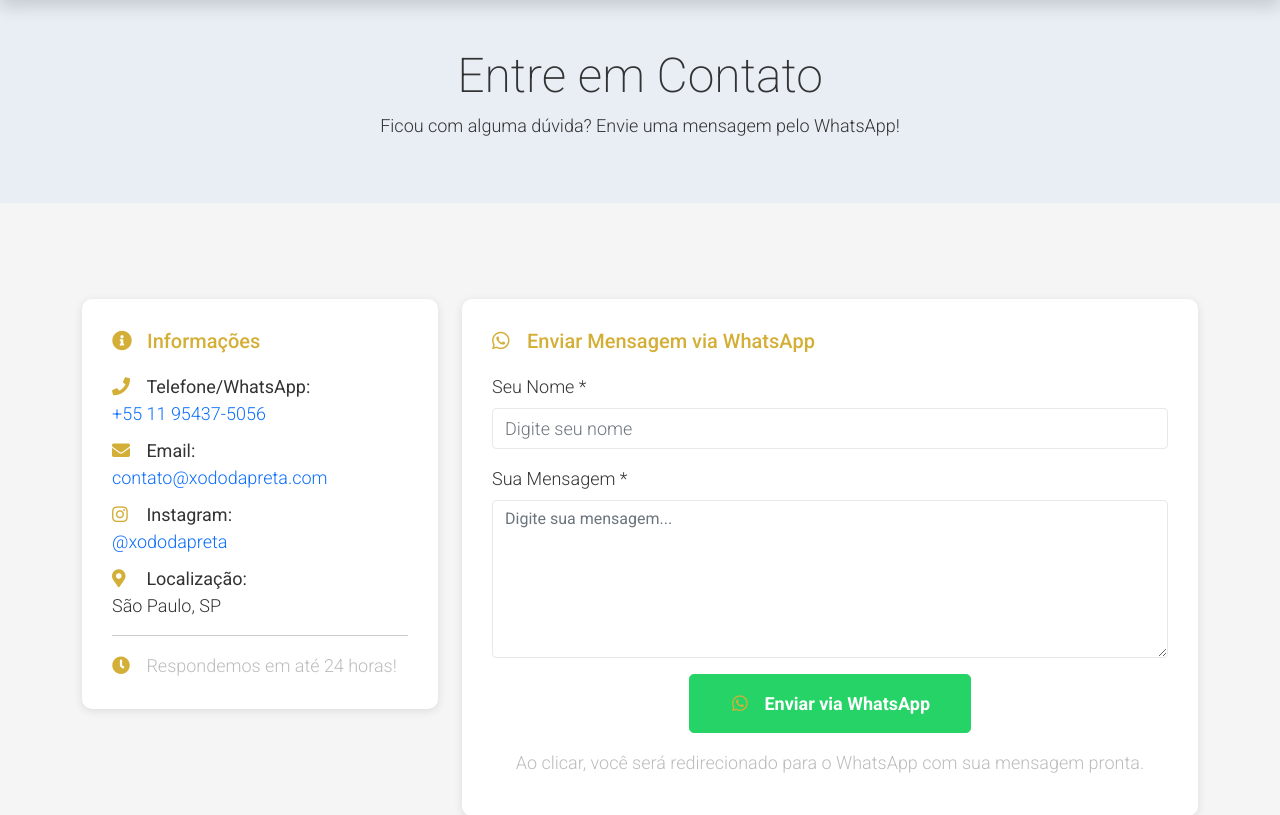
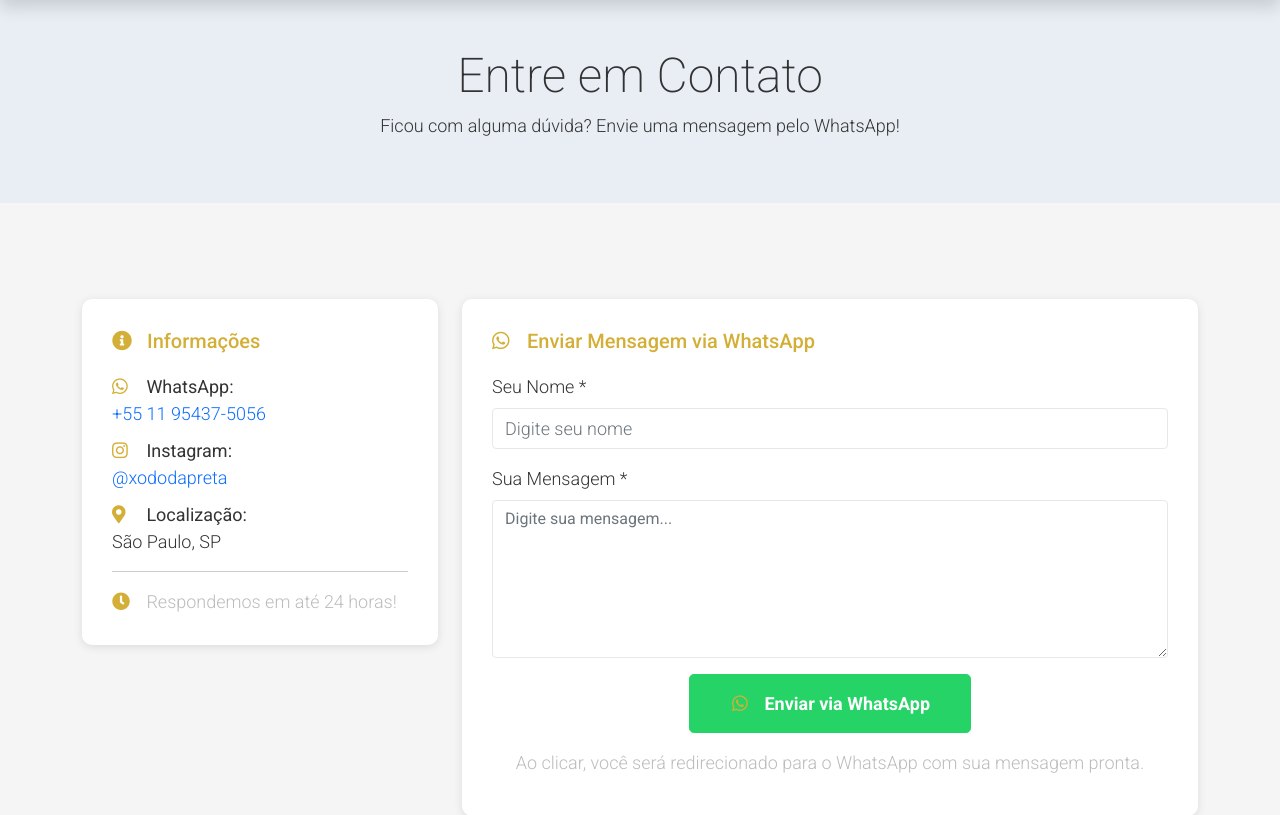
Before and after one commit to gustavobarros-07/Xod-da-Preta-, a Flask app: page /contact in a window 1280 px wide. Shown: the part 109-924 px from the top of the page. Run offline with Flask 3, Linux system fonts and the light colour scheme; some libraries are stand-ins or nearby versions.

Commit message:
fix: Atualiza página de contato e atualiza link do Facebook.

```diff
--- a/app/templates/contact.html
+++ b/app/templates/contact.html
@@ -149,18 +149,10 @@
                     <h5><i class="fas fa-info-circle"></i> Informações</h5>
 
                     <p>
-                        <i class="fas fa-phone"></i>
-                        <strong>Telefone/WhatsApp:</strong><br>
+                        <i class="fab fa-whatsapp"></i>
+                        <strong>WhatsApp:</strong><br>
                         <a href="https://wa.me/5511954375056" target="_blank" class="text-decoration-none">
                             +55 11 95437-5056
-                        </a>
-                    </p>
-
-                    <p>
-                        <i class="fas fa-envelope"></i>
-                        <strong>Email:</strong><br>
-                        <a href="mailto:{{ loja_email }}" class="text-decoration-none">
-                            {{ loja_email }}
                         </a>
                     </p>
 
--- a/app/templates/partials/footer.html
+++ b/app/templates/partials/footer.html
@@ -28,7 +28,7 @@
             <div class="col-auto me-auto">
                 <ul class="list-inline text-left footer-icons">
                     <li class="list-inline-item border border-light rounded-circle text-center">
-                        <a class="text-light text-decoration-none" target="_blank" href="http://facebook.com/">
+                        <a class="text-light text-decoration-none" target="_blank" href="https://www.facebook.com/xododapreta">
                             <i class="fab fa-facebook-f fa-lg fa-fw"></i>
                         </a>
                     </li>
--- a/app/templates/partials/topbar.html
+++ b/app/templates/partials/topbar.html
@@ -11,7 +11,7 @@
                 </a>
             </div>
             <div>
-                <a class="text-light" href="https://fb.com/templatemo" target="_blank" rel="sponsored"><i class="fab fa-facebook-f fa-sm fa-fw me-2"></i></a>
+                <a class="text-light" href="https://www.facebook.com/xododapreta" target="_blank"><i class="fab fa-facebook-f fa-sm fa-fw me-2"></i></a>
                 <a class="text-light" href="https://www.instagram.com/xododapreta" target="_blank"><i class="fab fa-instagram fa-sm fa-fw me-2"></i></a>
             </div>
         </div>
```
